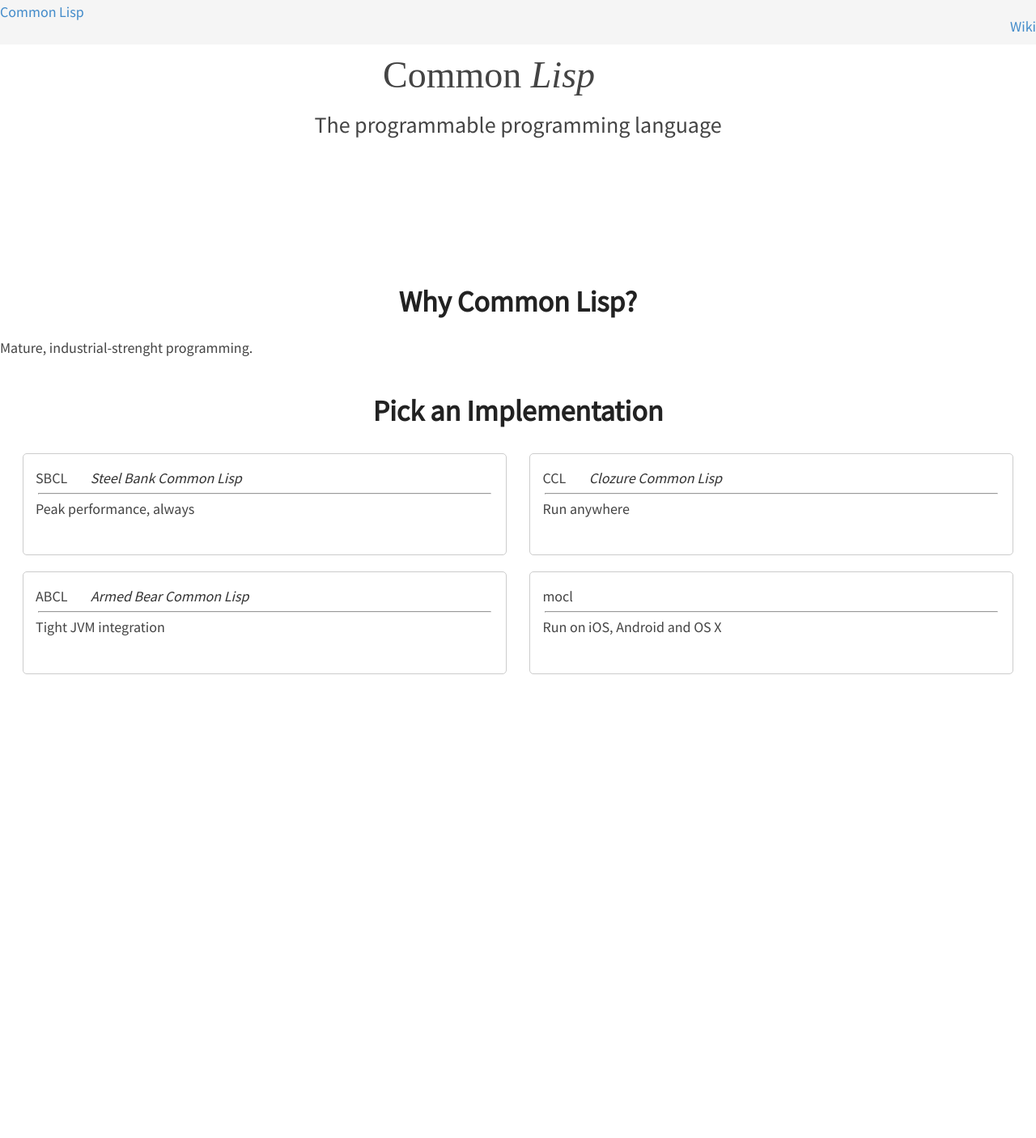
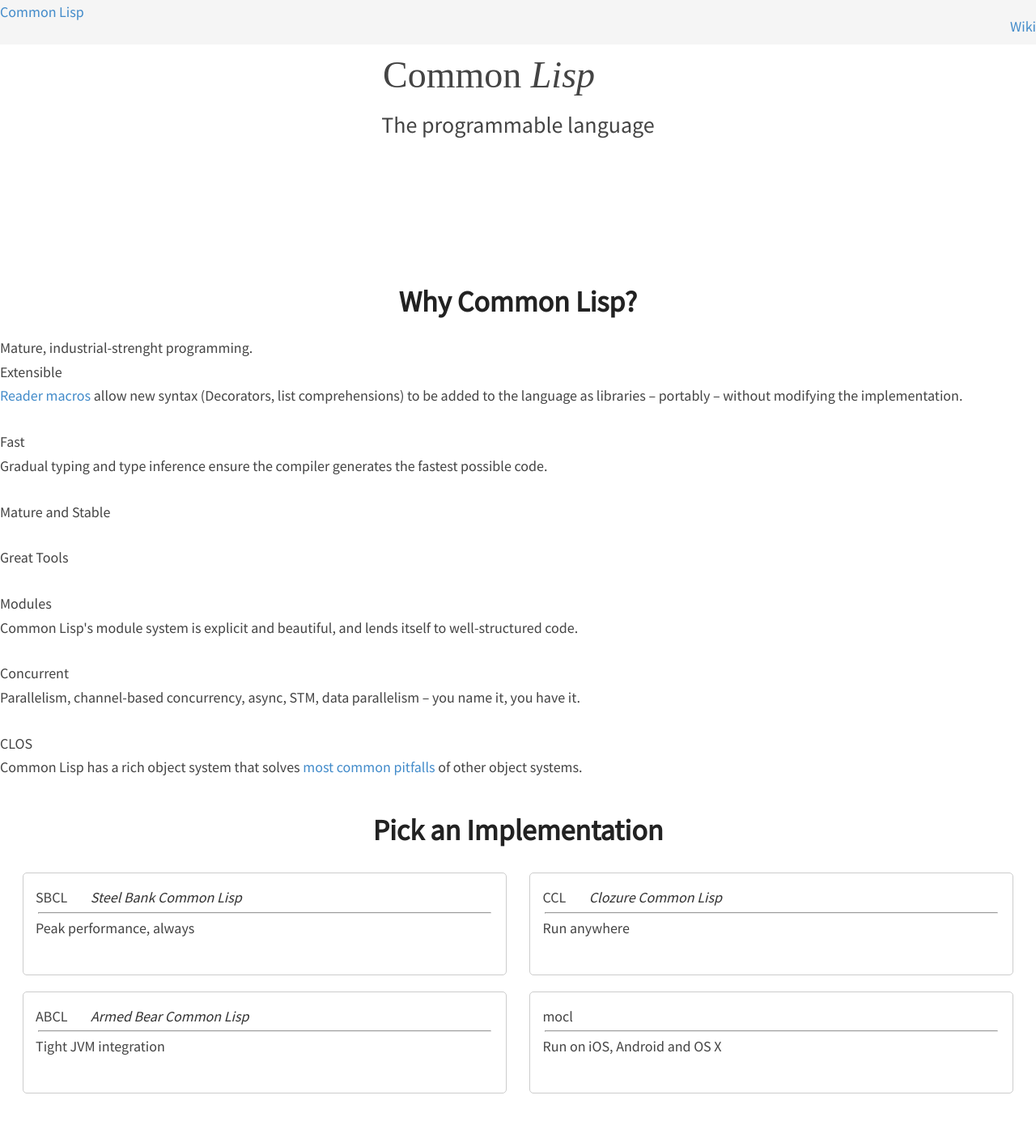
Before and after one commit to LispLang/lisplang.github.io, a Jekyll site: the page built from index.html, in a window 1280 px wide. Shown: the whole page at 81% size. Built offline with Jekyll 4.4.1, drawn with Linux system fonts in a browser that asks for light colours; nearby versions of some CDN libraries; some web fonts are replaced; before the commit the page ends 900 px from its top, so only the background shows below that.

Commit message:
Add reasons to use CL to index

```diff
--- a/index.html
+++ b/index.html
@@ -4,7 +4,7 @@
 
 <header id="hero-unit">
   <span class="title">Common <em>Lisp</em></span>
-  <span class="tagline">The programmable programming language</span>
+  <span class="tagline">The programmable language</span>
 </header>
 
 <main>
@@ -12,7 +12,41 @@
     <h1>Why Common Lisp?</h1>
     <span id="answer">Mature, industrial-strenght programming.</span>
     <div id="reasons">
-
+      <div>
+        <span>Extensible</span>
+        <p><a href="/wiki/reader-macros.html">Reader macros</a> allow new syntax
+        (Decorators, list comprehensions) to be added to the language as
+        libraries &ndash; portably &ndash; without modifying the implementation.</p>
+      </div>
+      <div>
+        <span>Fast</span>
+        <p>Gradual typing and type inference ensure the compiler generates the
+        fastest possible code.</p>
+      </div>
+      <div>
+        <span>Mature and Stable</span>
+        <p></p>
+      </div>
+      <div>
+        <span>Great Tools</span>
+        <p></p>
+      </div>
+      <div>
+        <span>Modules</span>
+        <p>Common Lisp's module system is explicit and beautiful, and lends
+        itself to well-structured code.</p>
+      </div>
+      <div>
+        <span>Concurrent</span>
+        <p>Parallelism, channel-based concurrency, async, STM, data parallelism
+        &ndash; you name it, you have it.</p>
+      </div>
+      <div>
+        <span>CLOS</span>
+        <p>Common Lisp has a rich object system that solves
+           <a href="/wiki/clos.html#benefits">most common pitfalls</a> of other
+           object systems.</p>
+      </div>
     </div>
   </section>
   <section id="implementations">
```
